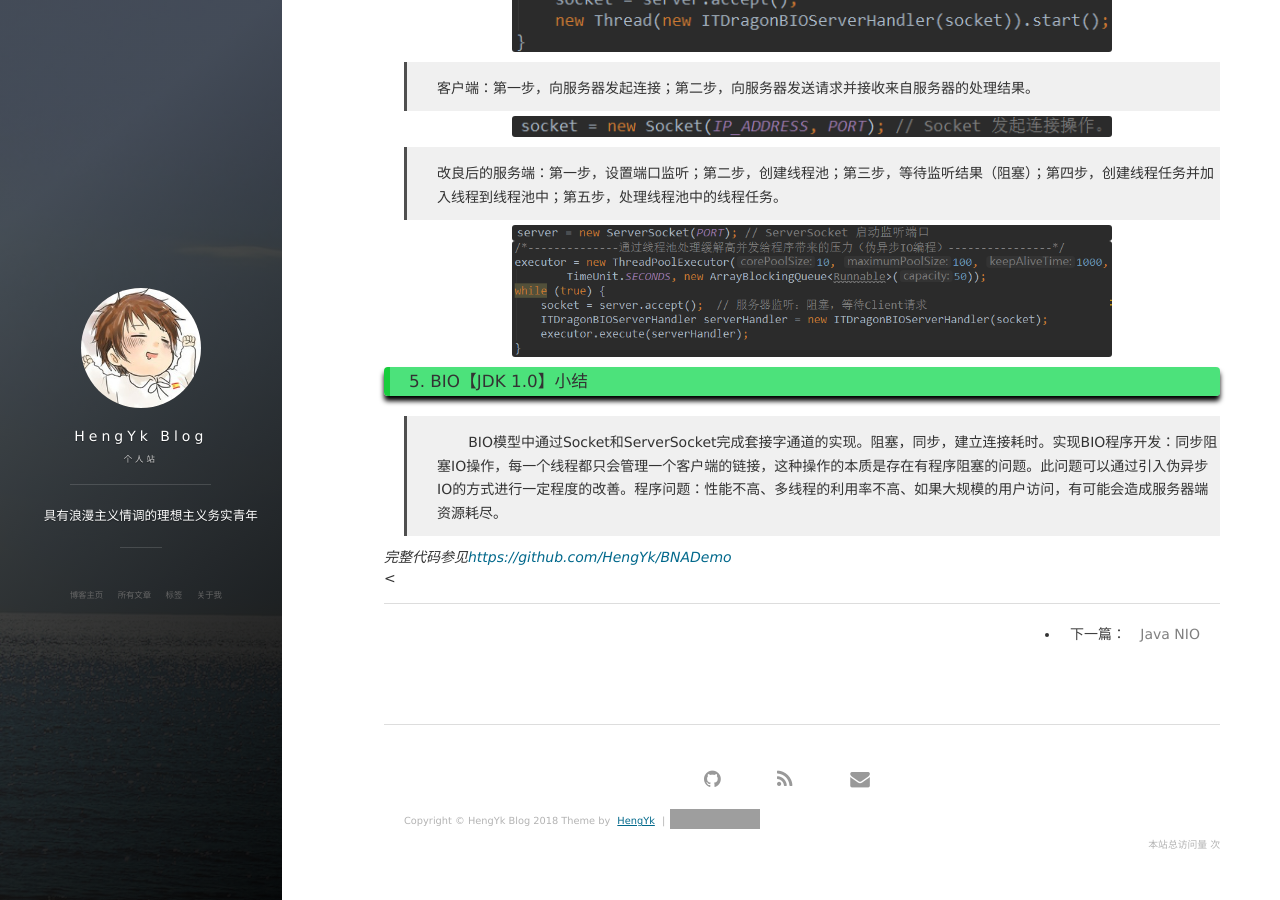
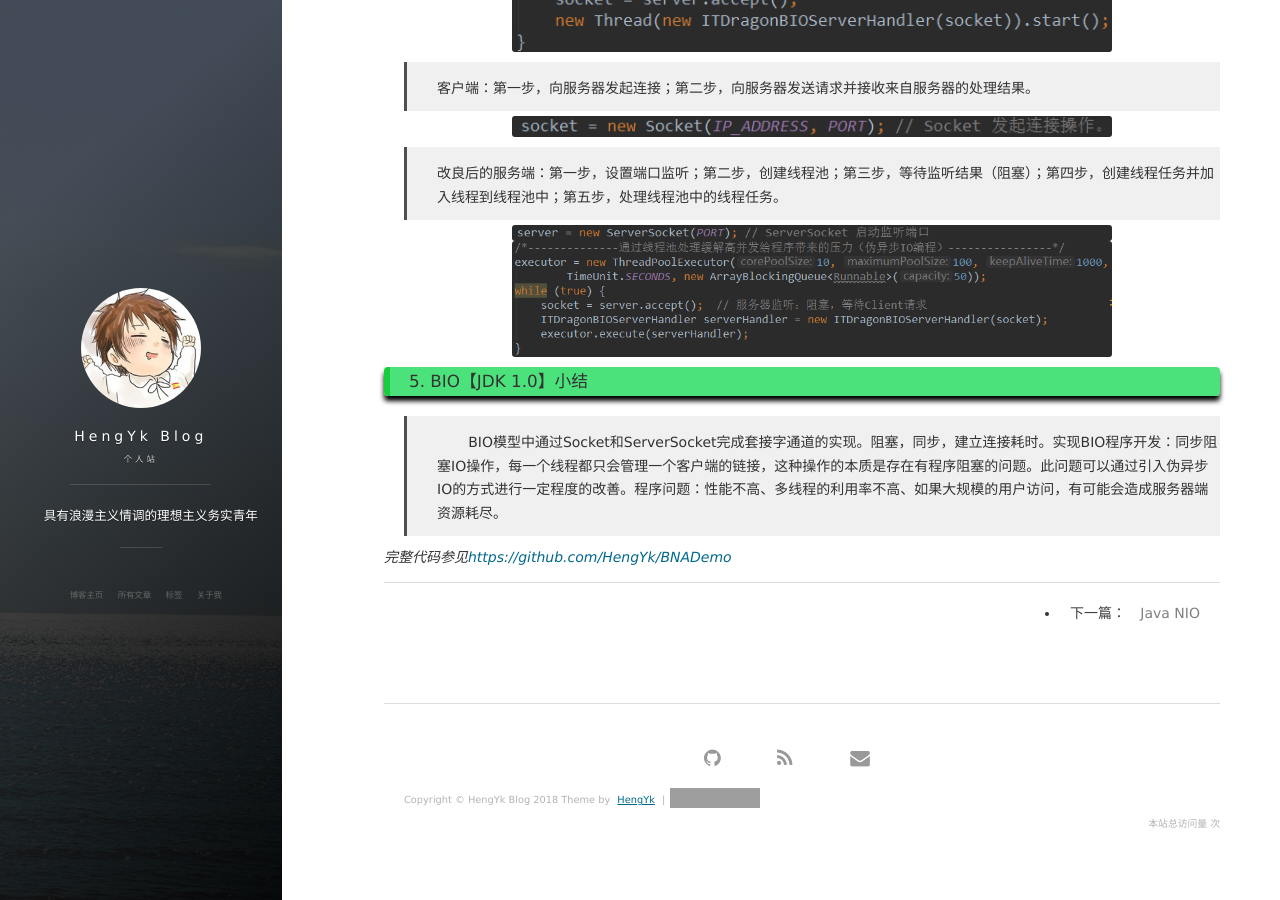
Before and after one commit to HengYk/hengyk.github.io, a Jekyll site: the page built from _posts/2018-10-29-BIO.md, in a window 1280 px wide and 900 px high, scrolled down 1627 px. Built offline with Jekyll 4.4.1, drawn with Linux system fonts in a browser that asks for light colours; nearby versions of some CDN libraries; comment, search, counter and statistics services are not loaded; grey boxes are pictures that could not be loaded.

Commit message:
Modified index

```diff
--- a/_includes/new-old.html
+++ b/_includes/new-old.html
@@ -1,4 +1,4 @@
-<<section>
+<section>
   <ul class="pager">
         {% if page.previous.url %}
         <li class="previous">
```
